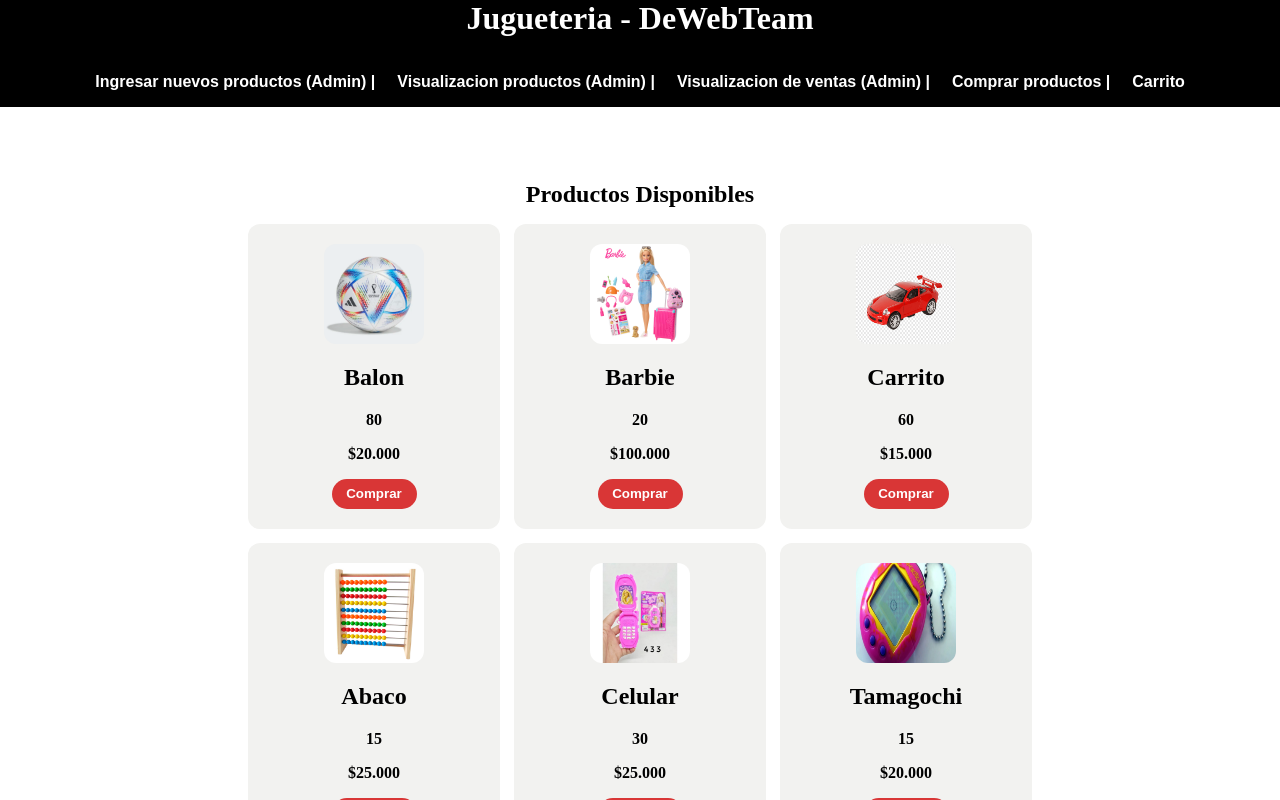
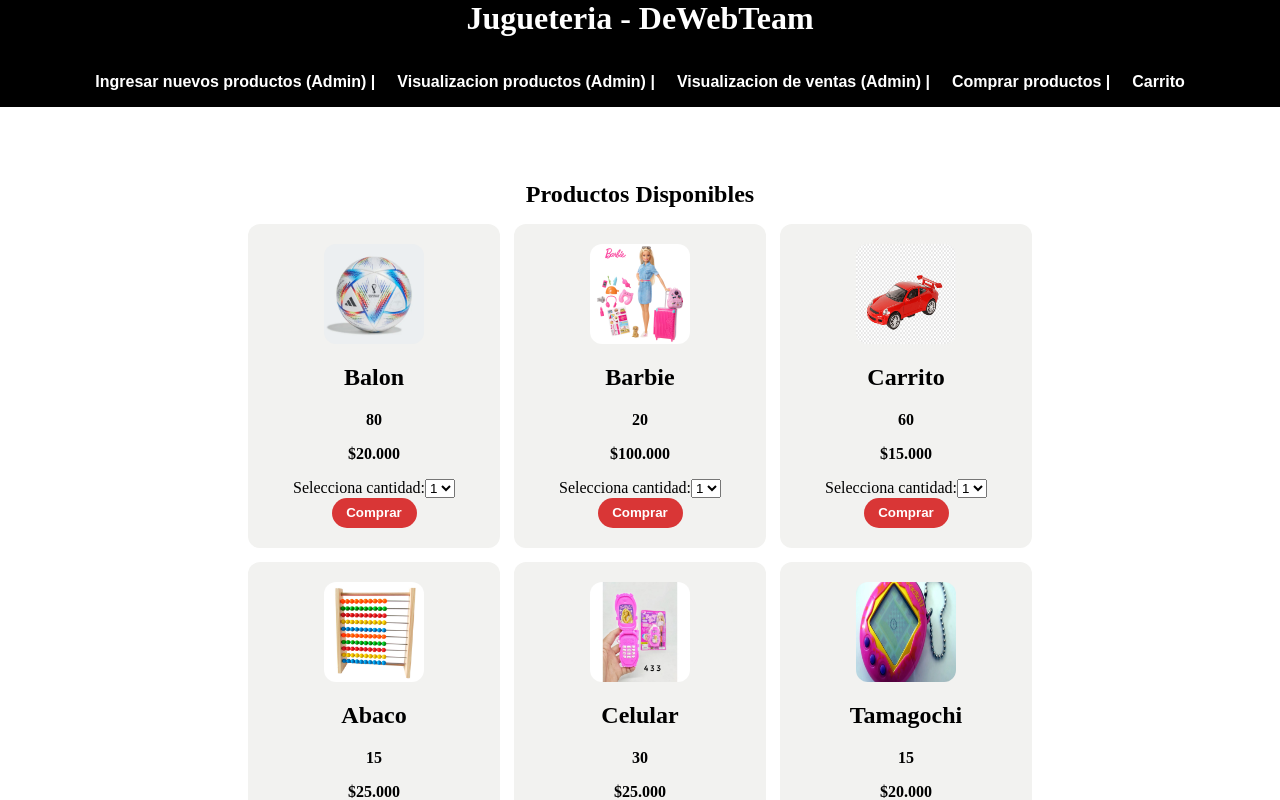
Before and after one commit to DeWeb-Team/Ciclo4, a React (Create React App) app: page / in a window 1280 px wide. Both pictures are taken after a click on the button "Comprar productos |". Shown: the top 800 px of the page. Built offline with nearby package versions, Linux system fonts and the light colour scheme.

Commit message:
Agregar select cantidad

```diff
--- a/src/components/spring-2/componenteMostrarProductos.js
+++ b/src/components/spring-2/componenteMostrarProductos.js
@@ -33,10 +33,19 @@
         <div className='product__details'>
             <p className='product__stock'> {props.stock.toLocaleString('es-CO')}</p>
             <p className='product__valor'>${props.valor.toLocaleString('es-CO')}</p>
+
+            <label for="cantidad">Selecciona cantidad:</label>
+            <select name="cantidad" id="cantidad">
+              <option value="1">1</option>
+              <option value="2">2</option>
+              <option value="3">3</option>
+              <option value="4">4</option>
+              <option value="5">5</option>
+            </select>
             <button onClick={()=>{alert(`Agregaste ${props.name} al carrito de compras`)}}>Comprar</button>
         </div>
     </div>
-  )
+      )
 }
 
 export default ContenedorProductos;
```
